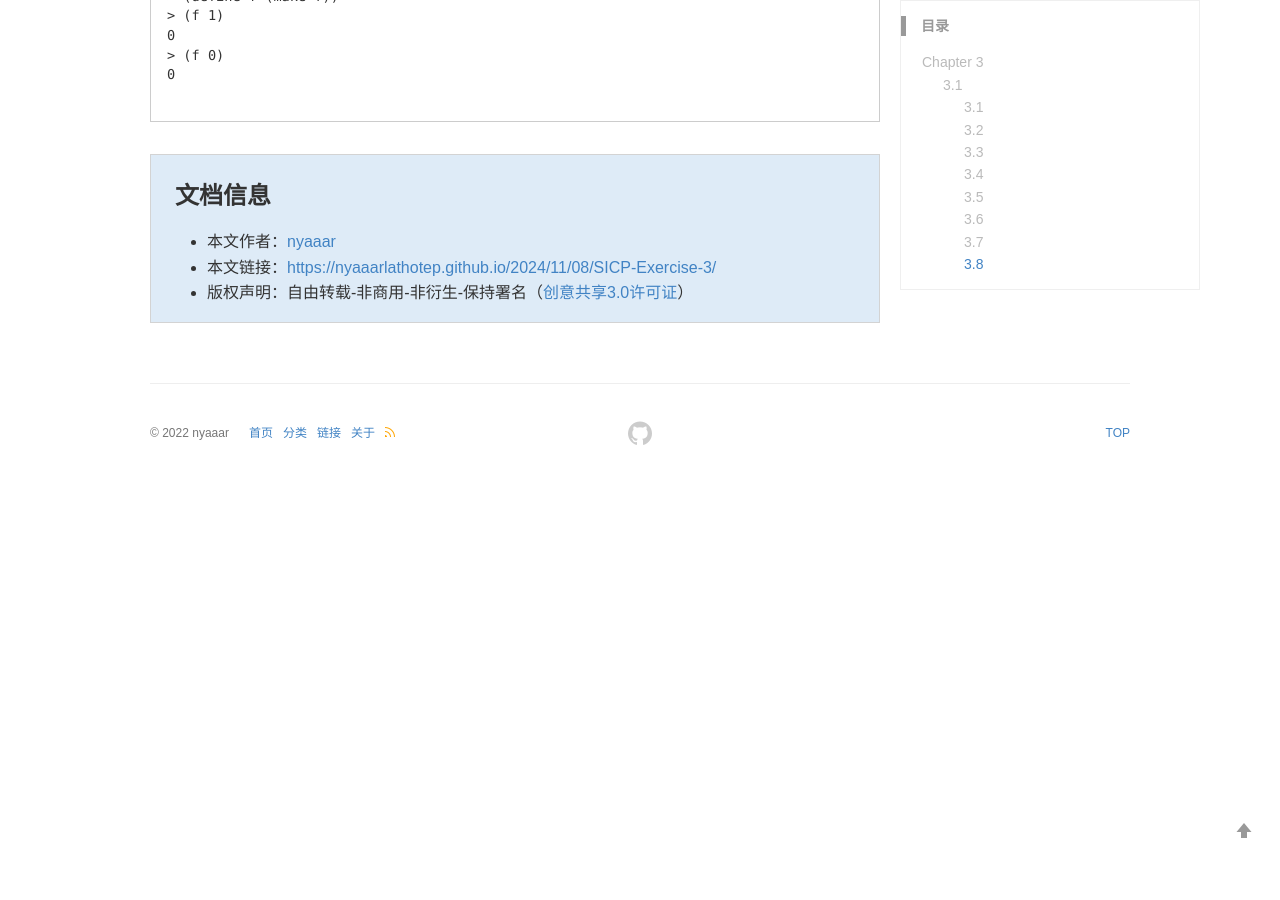
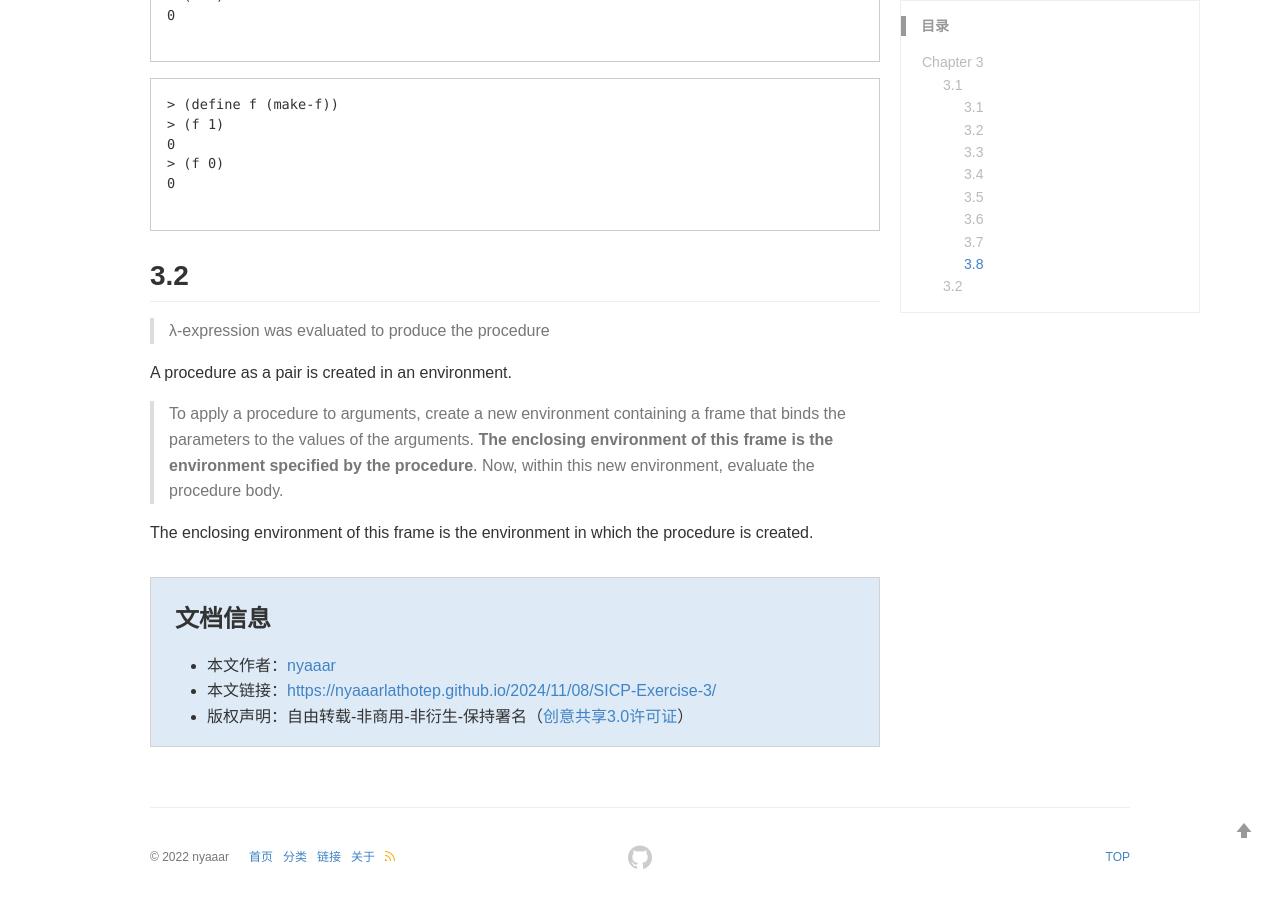
Before and after one commit to nyaaarlathotep/nyaaarlathotep.github.io, a Jekyll site: the page built from _posts/2024-11-8- SICP Exercise 3.md, in a window 1280 px wide and 900 px high, scrolled down 7601 px. Built offline with Jekyll 4.4.1, drawn with Linux system fonts in a browser that asks for light colours; comment, search, counter and statistics services are not loaded; a style sheet for code colours, icons or effects is not loaded; before the commit the page ends 8091 px from its top, so only the background shows below that; some of the changed text lies outside the part shown.

Commit message:
env and frame

````diff
--- a/_posts/2024-11-8- SICP Exercise 3.md
+++ b/_posts/2024-11-8- SICP Exercise 3.md
@@ -13,6 +13,12 @@ essays: true
 > Until now, all our procedures could be viewed as specifications for computing mathematical functions. A call to a procedure computed the value of the function applied to the given arguments, and two calls to the same procedure with the same arguments always produced the same result.
 
 > In general, programming with assignment forces us to carefully consider the relative orders of the assignments to make sure that each statement is using the correct version of the variables that have been changed. This issue simply does not arise in functional programs.[11](https://mitp-content-server.mit.edu/books/content/sectbyfn/books_pres_0/6515/sicp.zip/full-text/book/book-Z-H-20.html#footnote_Temp_339) The complexity of imperative programs becomes even worse if we consider applications in which several processes execute concurrently. We will return to this in section [3.4](https://mitp-content-server.mit.edu/books/content/sectbyfn/books_pres_0/6515/sicp.zip/full-text/book/book-Z-H-23.html#%_sec_3.4). First, however, we will address the issue of providing a computational model for expressions that involve assignment, and explore the uses of objects with local state in designing simulations.
+
+substitution model of evaluation:
+
+>  To apply a compound procedure to arguments, evaluate the body of the procedure with each formal parameter replaced by the corresponding argument.
+
+
 
 ## 3.1
 
@@ -356,3 +362,13 @@ This is another sign of *referentially transparent*.
 0
 
 ```
+
+## 3.2
+
+> λ-expression was evaluated to produce the procedure
+
+A procedure as a pair is created in an environment.
+
+> To apply a procedure to arguments, create a new environment containing a frame that binds the parameters to the values of the arguments. **The enclosing environment of this frame is the environment specified by the procedure**. Now, within this new environment, evaluate the procedure body.
+
+The enclosing environment of this frame is the environment in which the procedure is created.
````
